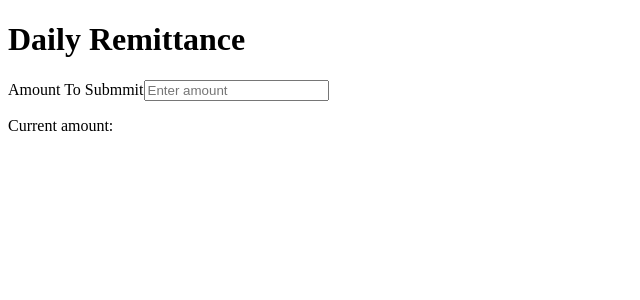
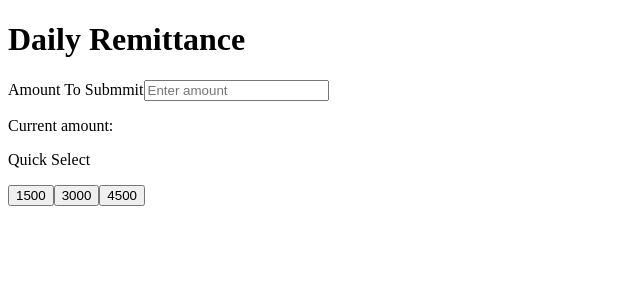
Before and after one commit to Driz-ai/Fleet-Pesa, a React (Vite) app in the folder fleetpesa/frontend/: page / in a window 1280 px wide. Shown: the top 300 px of the page, without its empty margins (0-640 px from the left). Built offline with nearby package versions, Linux system fonts and the light colour scheme; the HTML template or start-up script is replaced by a standard one.

Commit message:
Add quick select functionality to update amount input

```diff
--- a/fleetpesa/frontend/src/components/Dashboard /Driver.jsx
+++ b/fleetpesa/frontend/src/components/Dashboard /Driver.jsx
@@ -3,10 +3,15 @@ import { useState } from "react";
 export default function Driver(){
     const [amount,setAmount] = useState("")
 
+    const quickAmounts = [1500,3000,4500]
+
     function handleAmountChange(event){
       const newAmount = event.target.value
       setAmount(newAmount)
 
+    }
+    function handleQuickSelect(value){
+       setAmount(value)
     }
 
     return(
@@ -23,6 +28,19 @@ export default function Driver(){
         placeholder="Enter amount"
       />
          <p>Current amount: {amount}</p>
+         <div>
+        <p>Quick Select</p>
+
+        {quickAmounts.map((value) => (
+          <button
+            key={value}
+            type="button"
+            onClick={() => handleQuickSelect(value)}
+          >
+            {value}
+          </button>
+        ))}
+      </div>
     </main>
         </>
     )
```
